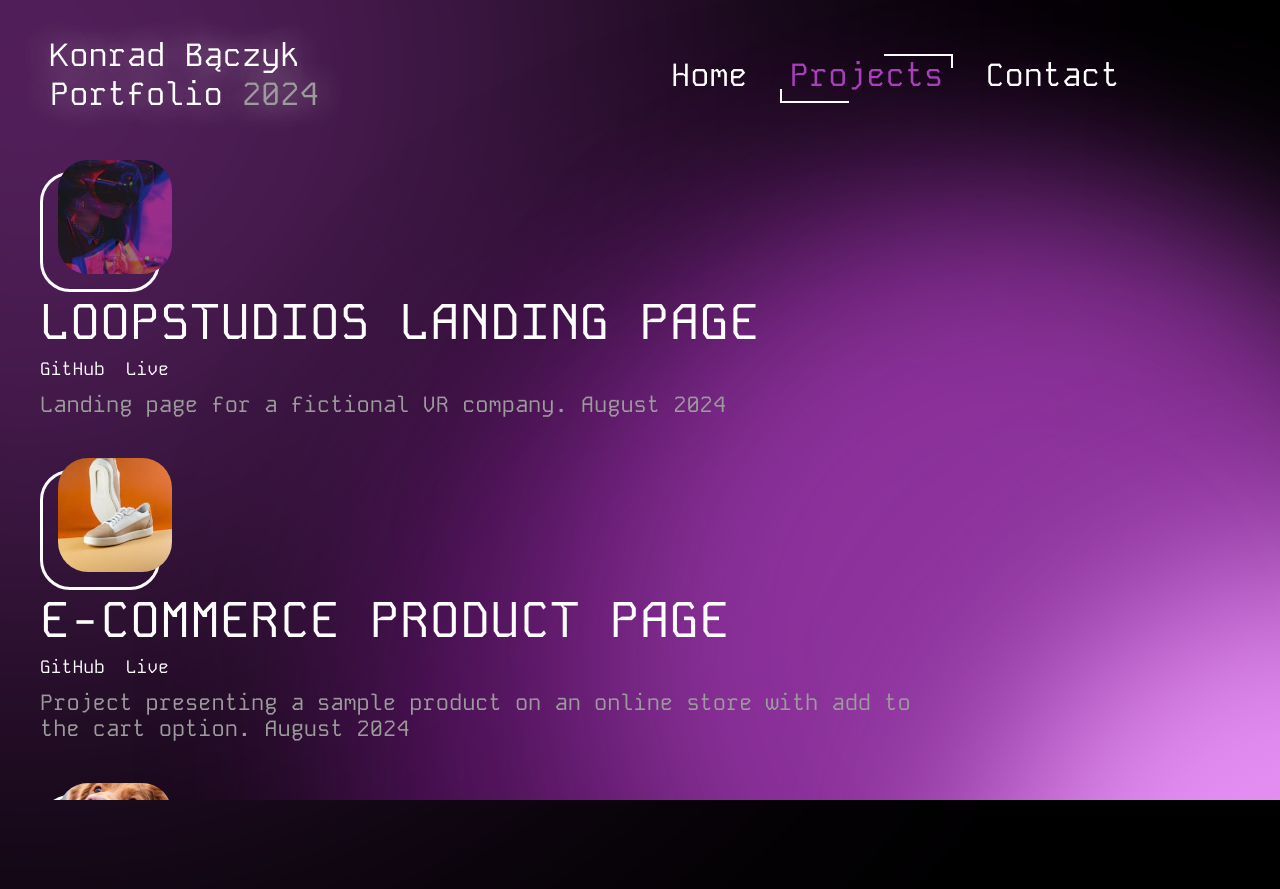
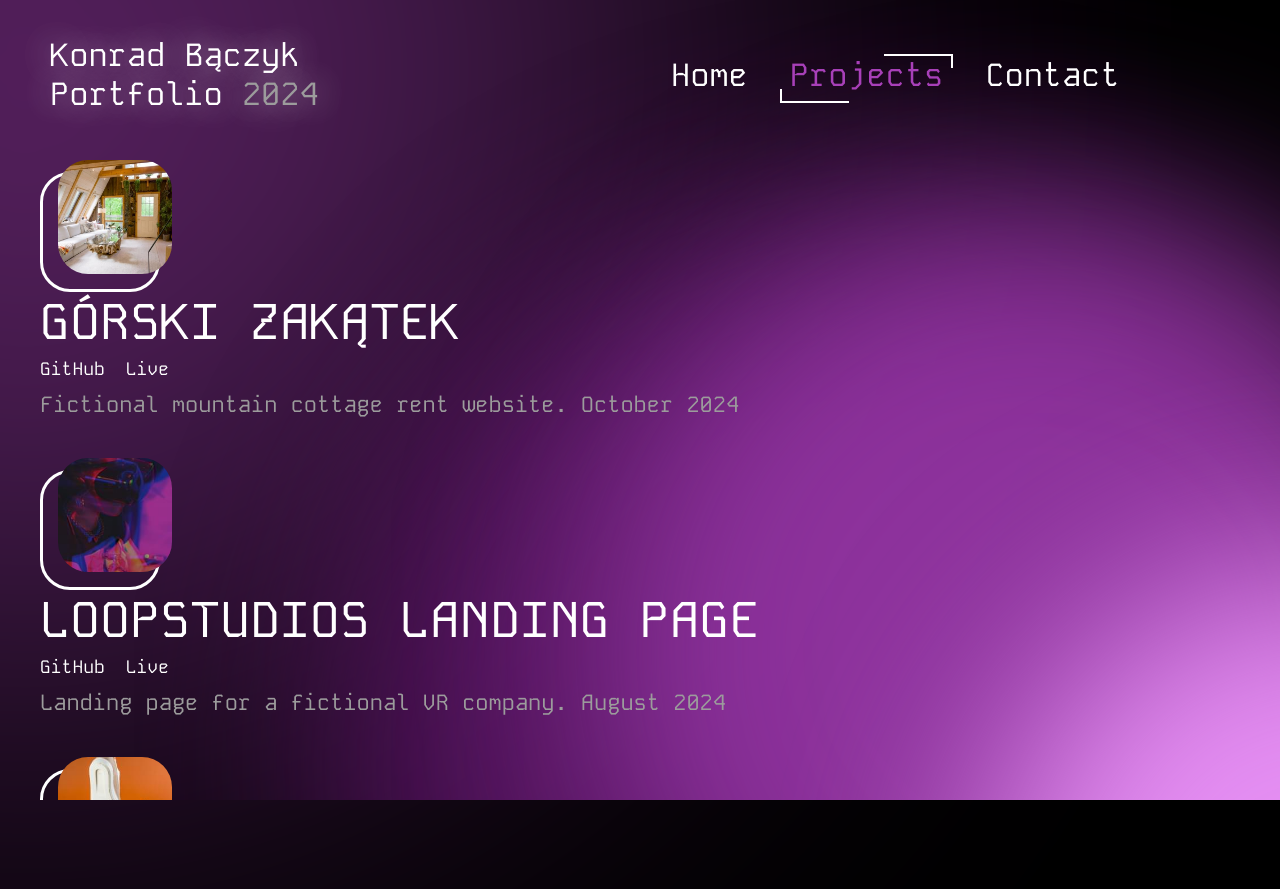
Before and after one commit to konradbaczyk/My-portfolio, a website: page index.html in a window 1280 px wide. Both pictures are taken after a click on the button "Projects". Drawn offline with Linux system fonts and the light colour scheme.

Commit message:
Added new project - Gorski Zakatek

```diff
--- a/index.html
+++ b/index.html
@@ -46,6 +46,23 @@
 	</section>
 
 	<section class="page Projects projects-page">
+		<div class="project">
+			<div class="project__img-box">
+				<div class="project__img-border">
+					<div class="project__img project__img--project5"></div>
+				</div>
+			</div>
+
+			<h2 class="project__title">Górski Zakątek</h2>
+
+			<div class="project__links">
+				<a target="_blank" href="https://github.com/konradbaczyk/Gorski-Zakatek" class="project__link">GitHub</a>
+				<a target="_blank" href="https://konradbaczyk.github.io/Gorski-Zakatek/" class="project__link">Live</a>
+			</div>
+
+			<div class="project__description text-grey">Fictional mountain cottage rent website. October 2024</div>
+		</div>
+
 		<div class="project">
 			<div class="project__img-box">
 				<div class="project__img-border">
--- a/src/sass/main-section/_projects.scss
+++ b/src/sass/main-section/_projects.scss
@@ -28,6 +28,10 @@
 	}
 	&:nth-child(4) {
 		animation: 0.3s 0.8s showItem forwards;
+	}
+	&:nth-child(5) {
+		opacity: 1;
+		rotate: 0deg;
 	}
 
 	&__img-box {
@@ -69,6 +73,10 @@
 
 		&--project4 {
 			background-image: url("../img/project_landing_page.jpg");
+		}
+
+		&--project5 {
+			background-image: url("../img/project_gorski_zakatek.jpg");
 		}
 	}
 
```
Also changed, not shown: dist/css/main.min.css, dist/img/interior_1_small.jpg (added), dist/img/project_gorski_zakatek.jpg (added), src/img/project_gorski_zakatek.jpg (added), 1 other file.
